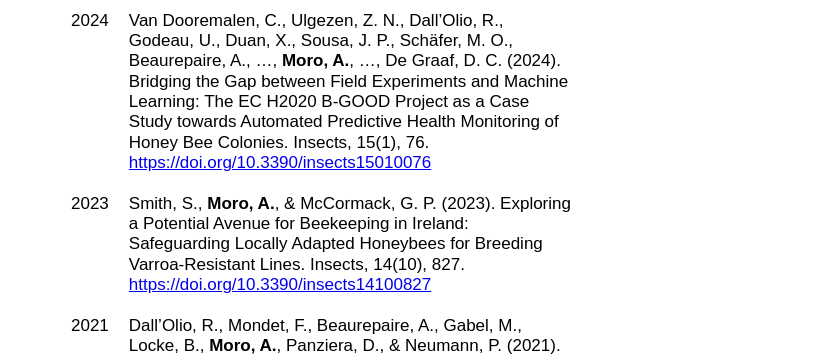
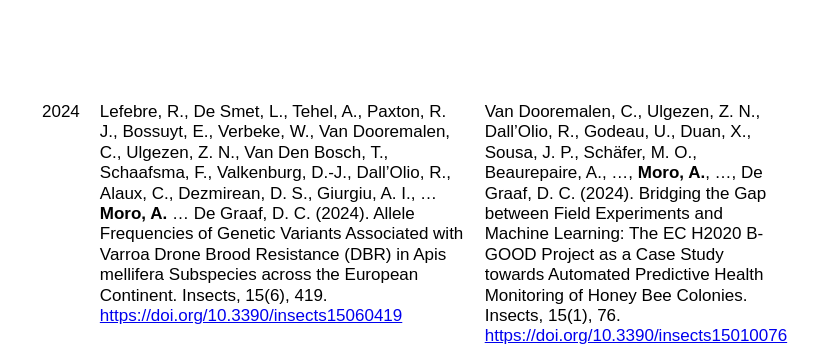
Before and after one commit to arrigomoro/4156-Build-academic-website, a plain HTML site: page index.html in a window 1280 px wide. Shown: the part 617-971 px from the top of the page, without its empty margins (318-1136 px from the left). Drawn offline with Linux system fonts and the light colour scheme.

Commit message:
Update index.html

```diff
--- a/index.html
+++ b/index.html
@@ -81,8 +81,13 @@
         <h2>Publications</h2>
         <table>
             <tbody>
-                 <tr>
+                <tr>
                     <td>2024</td>
+                    <br>
+                    <br>
+                    <td>Lefebre, R., De Smet, L., Tehel, A., Paxton, R. J., Bossuyt, E., Verbeke, W., Van Dooremalen, C., Ulgezen, Z. N., Van Den Bosch, T., Schaafsma, F., Valkenburg, D.-J., Dall’Olio, R., Alaux, C., Dezmirean, D. S., Giurgiu, A. I., … <strong>Moro, A.</strong> … De Graaf, D. C. (2024). Allele Frequencies of Genetic Variants Associated with Varroa Drone Brood Resistance (DBR) in Apis mellifera Subspecies across the European Continent. Insects, 15(6), 419. <a href=https://doi.org/10.3390/insects15060419">https://doi.org/10.3390/insects15060419</a></td>
+                    <br>
+                    <br>
                     <td>Van Dooremalen, C., Ulgezen, Z. N., Dall’Olio, R., Godeau, U., Duan, X., Sousa, J. P., Schäfer, M. O., Beaurepaire, A., …, <strong>Moro, A.</strong>, …, De Graaf, D. C. (2024). Bridging the Gap between Field Experiments and Machine Learning: The EC H2020 B-GOOD Project as a Case Study towards Automated Predictive Health Monitoring of Honey Bee Colonies. Insects, 15(1), 76. <a href="https://doi.org/10.3390/insects15010076">https://doi.org/10.3390/insects15010076</a></td>
                 </tr>
                 <tr>
```
